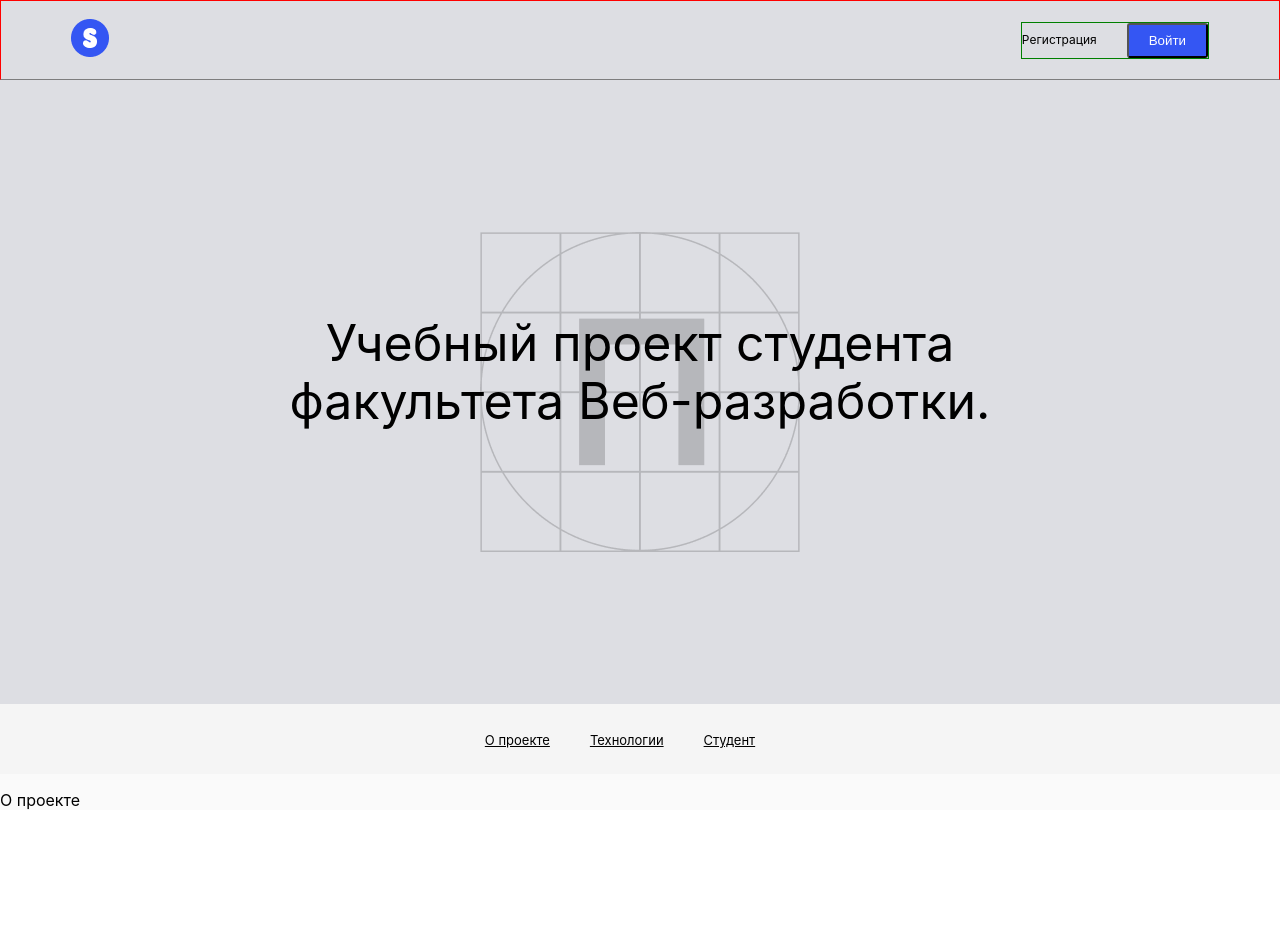
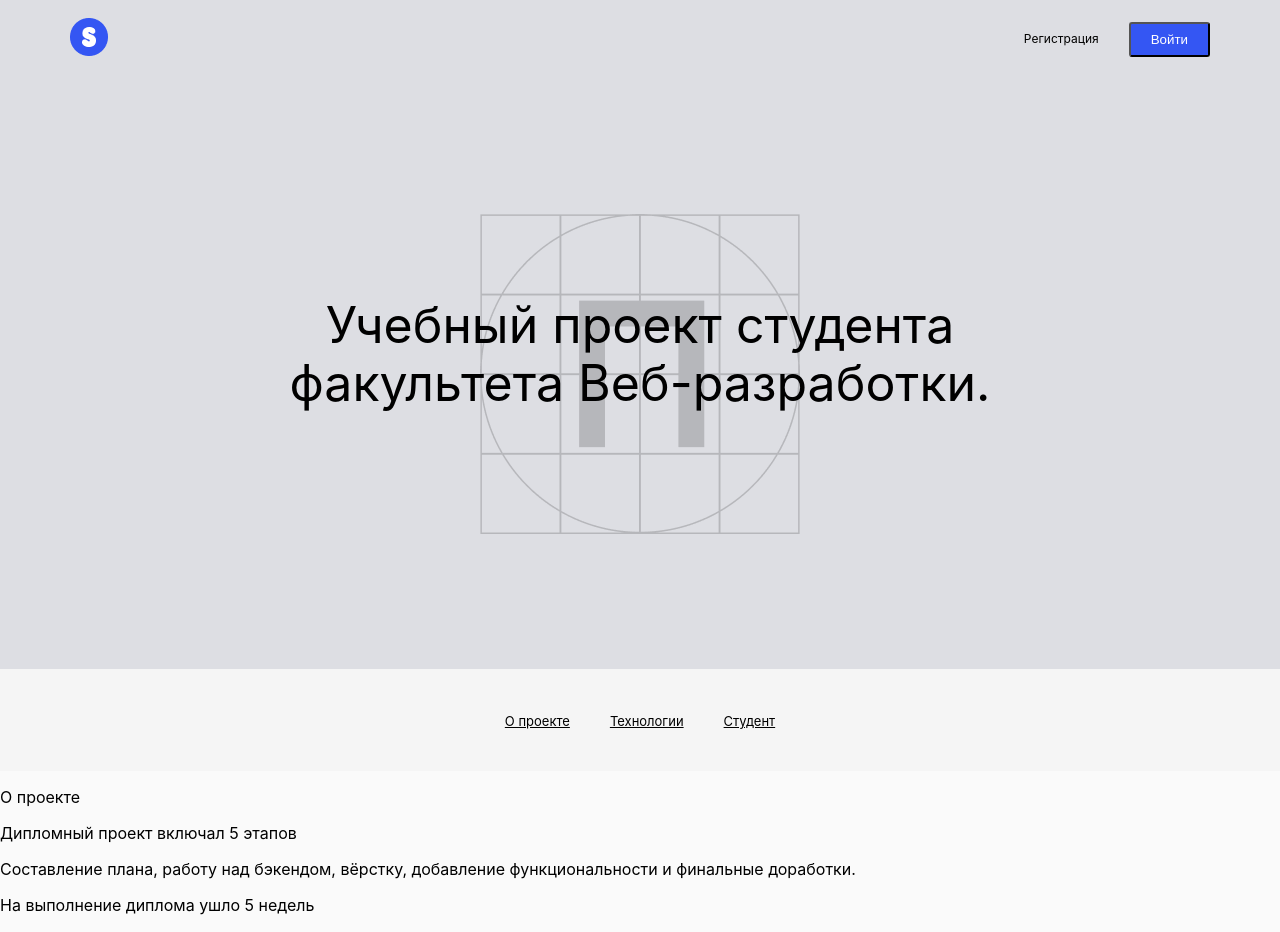
Before and after one commit to lizasilent/movies-explorer-frontend, a React (Create React App) app: page / in a window 1280 px wide. Shown: the top 932 px of the page. Before the commit the page ends 826 px from the top, so only its background shows below. Built offline with nearby package versions, Linux system fonts and the light colour scheme.

Commit message:
еще один на подходе

```diff
--- a/src/App.css
+++ b/src/App.css
@@ -16,7 +16,6 @@ box-sizing: border-box;
 }
 
 .header {
-  border: 1px solid red;
   background-color: #DDDEE3;
   margin: 0 auto;
   display: flex;
@@ -24,7 +23,6 @@ box-sizing: border-box;
   flex-direction: row;
   align-items: center;
   justify-content: space-between;
-  border-bottom: 1px solid rgba(84, 84, 84, 0.7);
   padding: 18px 70px;
 }
 
@@ -37,7 +35,6 @@ box-sizing: border-box;
 .header__container{
   display: flex;
   flex-direction: row;
-  border: 1px solid green;
   font-size: 12px;
   line-height: 16px;
 }
@@ -72,15 +69,20 @@ box-sizing: border-box;
   font-size: 50px;
   line-height: 58px;
   text-align: center;
+  font-weight: 400;
 }
 
 .navigation {
   background-color: #F5F5F5;
-  display: flex;
-  flex-direction: row;
-  justify-content: center;
   padding-top: 25px;
   padding-bottom: 25px;
+}
+
+.navigation__menu{
+  display: flex;
+  justify-content: center;
+  flex-direction: row;
+  list-style-type: none;
 }
 
 .navigation__link{
--- a/src/App.js
+++ b/src/App.js
@@ -16,17 +16,35 @@ function App() {
           </header>
           <main>
             <div className="promo">
-              <p className="promo__title">Учебный проект студента факультета Веб-разработки.</p>
+              <h1 className="promo__title">Учебный проект студента факультета Веб-разработки.</h1>
             </div>
             <div className="navigation">
               <nav>
-              <a href="#" className="navigation__link">О проекте</a>
-              <a href="#" className="navigation__link">Технологии</a>
-              <a href="#" className="navigation__link">Студент</a>
-                </nav>
+                <ul className="navigation__menu">
+              <li><a href="#" className="navigation__link">О проекте</a></li>
+              <li><a href="#" className="navigation__link">Технологии</a></li>
+              <li><a href="#" className="navigation__link">Студент</a></li>
+              </ul>
+              </nav>
             </div>
             <div className="about">
-              <p className="">О проекте</p>
+              <p className="about__title">О проекте</p>
+
+              <div className="columns">
+                <div className="column">
+                  <p>Дипломный проект включал 5 этапов</p>
+                  <p>Составление плана, работу над бэкендом, вёрстку, добавление функциональности и финальные доработки.</p>
+                </div>
+                <div className="column">
+                  <p>На выполнение диплома ушло 5 недель</p>
+                  <p>У каждого этапа был мягкий и жёсткий дедлайн, которые нужно было соблюдать, чтобы успешно защититься.</p>
+                </div>
+              </div>
+              <div>1 неделя</div>
+              <p>Back-end</p>
+              <div>4 недели</div>
+              <p>Front-end</p>
+
 
             </div>
             <div className="techs"></div>
```
